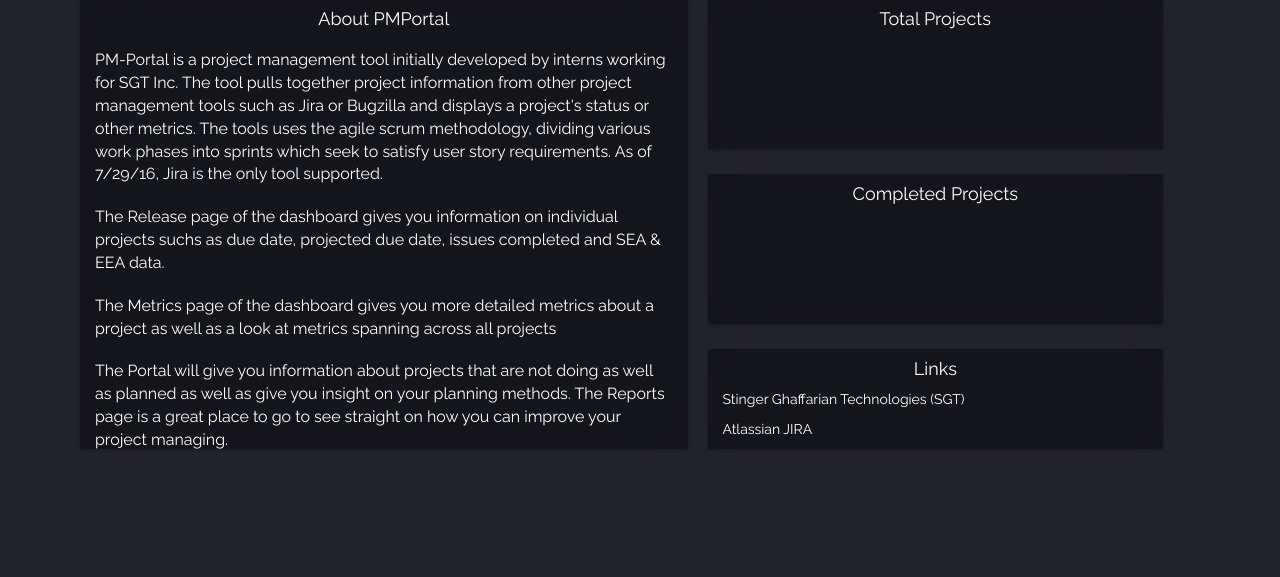
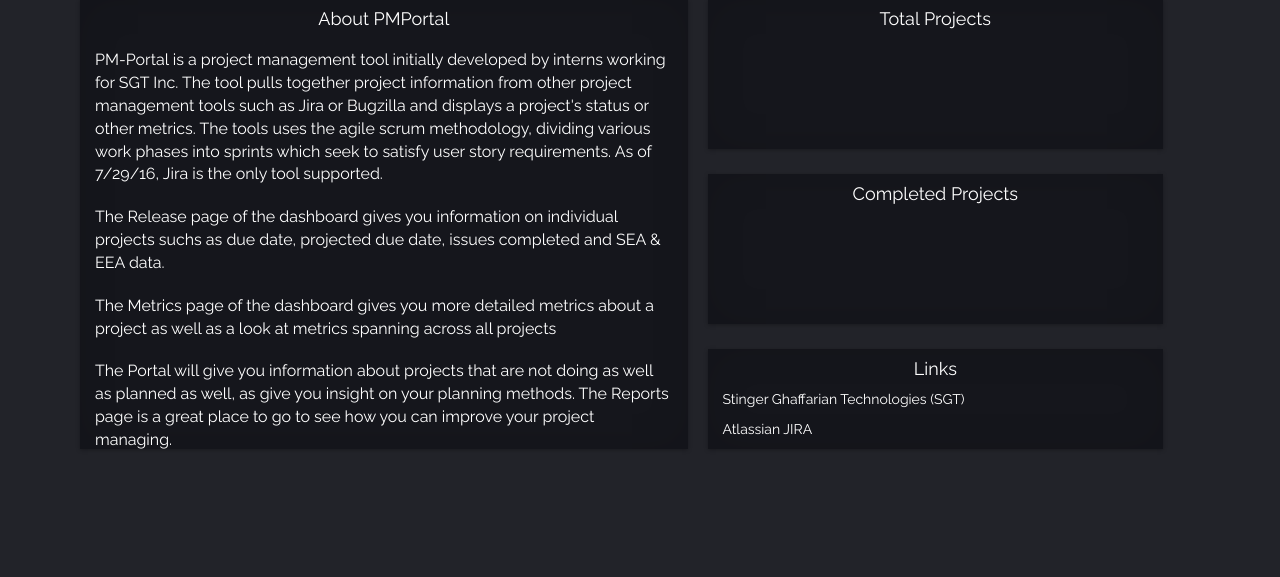
Before and after one commit to jaygrl216/JiraClient-Console, a web app: page /home.html in a window 1280 px wide. Shown: the part 77-654 px from the top of the page. Run offline with its HTML, style and script files only (its server is not run), Linux system fonts and the light colour scheme; data that the repository does not hold is empty.

Commit message:
Grammar fix, style change

```diff
--- a/pmportal/WebContent/home.html
+++ b/pmportal/WebContent/home.html
@@ -50,8 +50,8 @@
                 <p>The Metrics page of the dashboard gives you more detailed metrics about a project as well as
                 a look at metrics spanning across all projects</p>
 
-                <p>The Portal will give you information about projects that are not doing as well as planned as well as
-                give you insight on your planning methods. The Reports page is a great place to go to see straight on
+                <p>The Portal will give you information about projects that are not doing as well as planned as well, as
+                give you insight on your planning methods. The Reports page is a great place to go to see
                 how you can improve your project managing.</p>
             </div>
 
--- a/pmportal/WebContent/style/main.css
+++ b/pmportal/WebContent/style/main.css
@@ -31,6 +31,7 @@
 	position:absolute;
 	margin-left:45%;
 	width:100%;
+	margin-top:10px;
 }
 #userList li {
 	color: #000;
```
Also changed, not shown: 1 other file.
